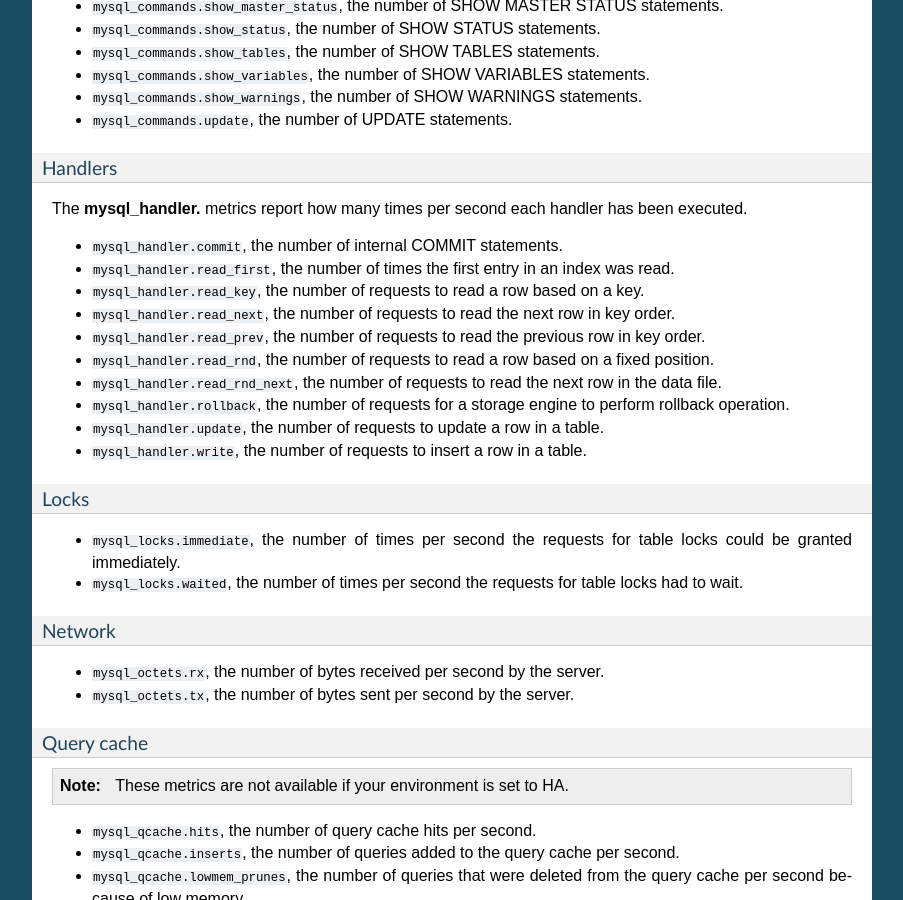
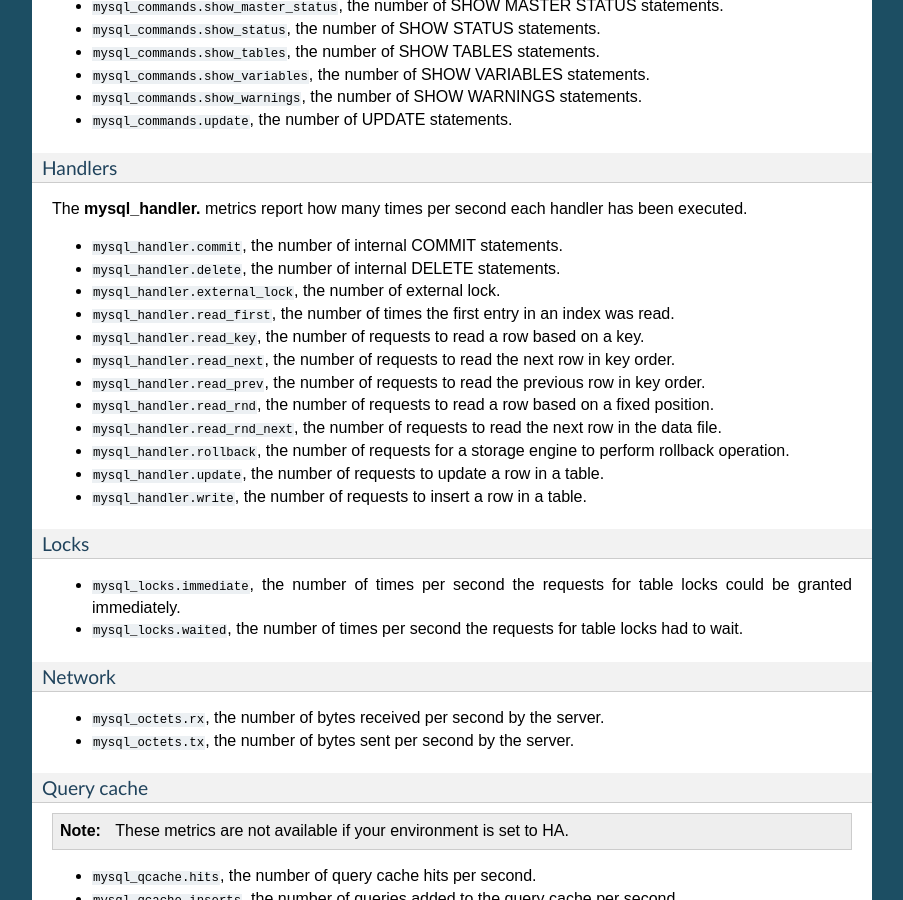
Before and after one commit to openstack-archive/fuel-plugin-lma-collector, a Sphinx documentation site: the page built from doc/source/metrics.rst, in a window 1280 px wide and 900 px high, scrolled down 3521 px. Shown: the whole window, without its empty margins (198-1101 px from the left). Built offline with Sphinx 7.4.7, drawn with Linux system fonts in a browser that asks for light colours.

Commit message:
Update documentation about MySQL metrics.
Add the description of two handlers (delete and external lock).

Change-Id: I513f9f412a228894b87066f661a88d3b7edcdd3e

```diff
--- a/doc/source/metrics/mysql.rst
+++ b/doc/source/metrics/mysql.rst
@@ -29,6 +29,8 @@ Handlers
 The **mysql_handler.** metrics report how many times per second each handler has been executed.
 
 * ``mysql_handler.commit``, the number of internal COMMIT statements.
+* ``mysql_handler.delete``, the number of internal DELETE statements.
+* ``mysql_handler.external_lock``, the number of external lock.
 * ``mysql_handler.read_first``, the number of times the first entry in an index was read.
 * ``mysql_handler.read_key``, the number of requests to read a row based on a key.
 * ``mysql_handler.read_next``, the number of requests to read the next row in key order.
```
